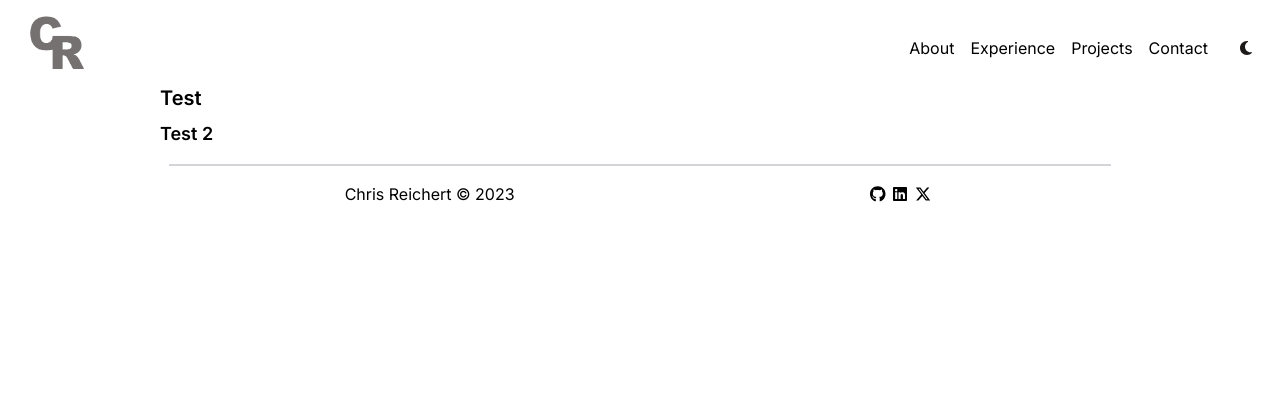
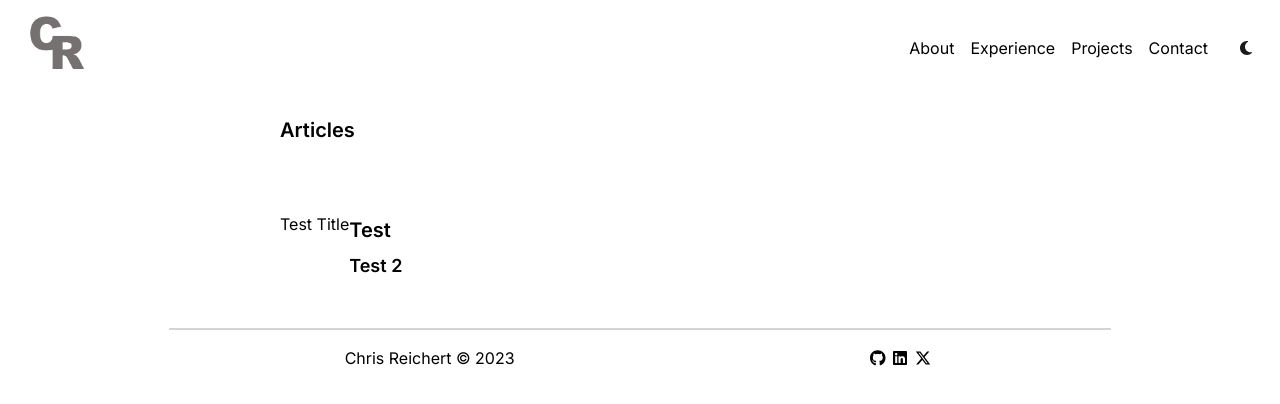
Before and after one commit to reichertc2/portfolio-main-fe, a Next.js app: page /Articles in a window 1280 px wide. Shown: the top 404 px of the page. Built offline with nearby package versions, Linux system fonts and the light colour scheme.

Commit message:
added articles home and started work on component

```diff
--- /dev/null
+++ b/src/app/_components/modules/articles/ArticleCard.tsx
@@ -0,0 +1,18 @@
+import React from "react";
+import MarkdownComponent from "../../common/markdown/MarkdownComponent";
+import HeaderLinkText from "../../common/links/HeaderLinkText";
+import SubHeaderGenericText from "../../common/headers/SubHeaderGenericText";
+
+interface IArticleCardProps {}
+
+export const ArticleCard: React.FC<IArticleCardProps> = () => {
+  return (
+    <>
+      <HeaderLinkText url={""} urlText={"Test Title"} />
+      {/* <SubHeaderGenericText text={"Date here"}/> */}
+      <MarkdownComponent markdown={"# Test \n\n ## Test 2"} />
+    </>
+  );
+};
+
+export default ArticleCard;
--- a/src/app/_components/modules/articles/ArticlesHome.tsx
+++ b/src/app/_components/modules/articles/ArticlesHome.tsx
@@ -1,11 +1,19 @@
 import React from "react";
-import MarkdownComponent from "../../common/markdown/MarkdownComponent";
-import { IStyles } from "@/app/_models/styles";
+import ThreeQuarterView from "../../ui/SubViews/ThreeQuarterView";
+import PageHeader from "../../common/headers/PageHeader";
+import ArticleCard from "./ArticleCard";
 
 interface IArticlesHomeProps {}
 
 export const ArticlesHome: React.FC<IArticlesHomeProps> = ({}) => {
-  return <MarkdownComponent markdown={"# Test \n\n ## Test 2"} />;
+  return (
+    <>
+      <PageHeader title={"Articles"} />
+      <ThreeQuarterView>
+        <ArticleCard />
+      </ThreeQuarterView>
+    </>
+  );
 };
 
 export default ArticlesHome;
```
